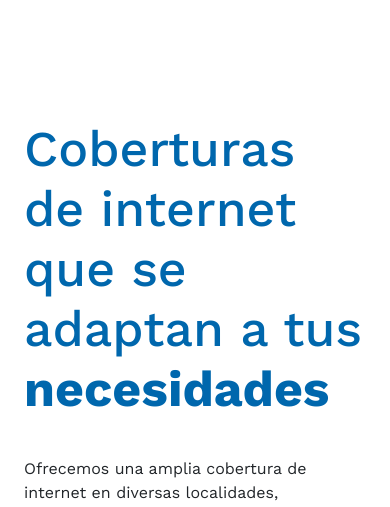
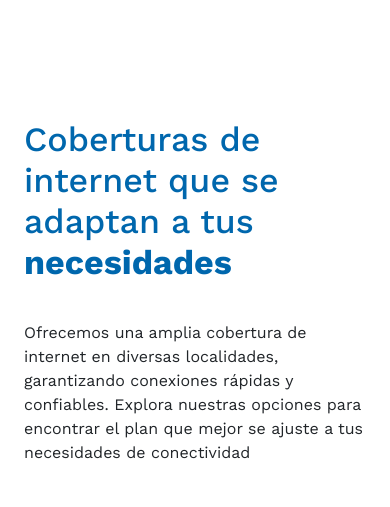
Before and after one commit to tobias1918/Linksat, a plain HTML site: page index.html in a window 390 px wide. Shown: the part 7559-8066 px from the top of the page. Drawn offline with nearby package versions, Linux system fonts and the light colour scheme.

Commit message:
fix clases

```diff
--- a/css/style.css
+++ b/css/style.css
@@ -484,6 +484,10 @@ body {
   color: #0056b3 !important;
 }
 
+.title-coberturas{
+  font-size: 50px;
+}
+
 
 /* SECTION 5 */
 
@@ -755,6 +759,10 @@ ul {
 
 @media (max-width: 1200px) {
 
+  .title-coberturas{
+    font-size: 34px;
+  }
+
   .botones-section-4{
     gap: 2%;
     width: 100%;
--- a/index.html
+++ b/index.html
@@ -358,7 +358,7 @@
             <div class="row row-cols-1 row-cols-md-2 align-items-md-center g-5 py-1">
                 <div class="col d-flex flex-column align-items-start gap-2">
                     <div class="titulo-planes">
-                        <h3 style="font-size: 50px;">Coberturas de internet que se adaptan a tus
+                        <h3 class="title-coberturas">Coberturas de internet que se adaptan a tus
                             <strong>necesidades</strong>
                         </h3>
                     </div>
```
